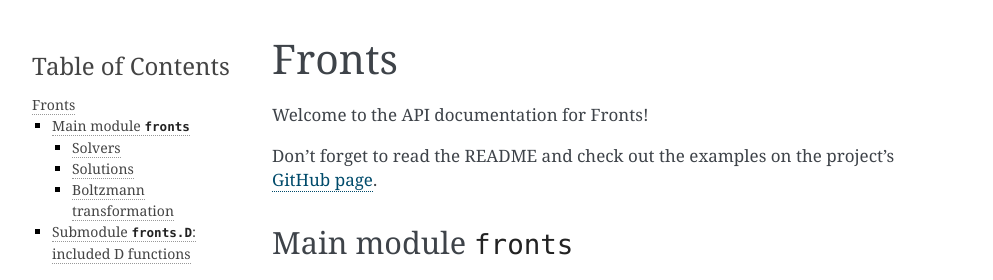
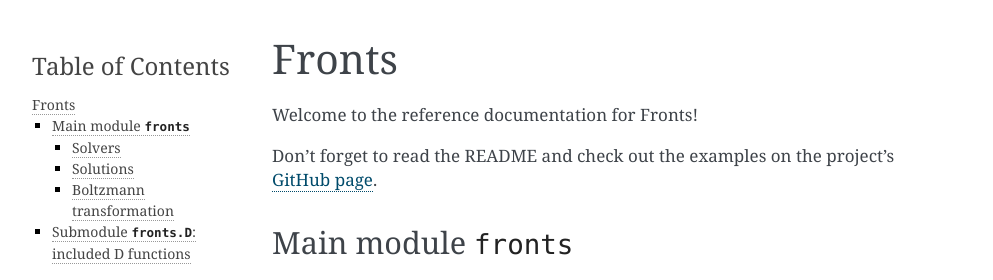
Before and after one commit to gerlero/fronts, a Sphinx documentation site: the page built from doc/source/index.rst, in a window 1280 px wide. Shown: the top 280 px of the page, without its empty margins (148-1141 px from the left). Built offline with Sphinx 7.4.7, drawn with Linux system fonts in a browser that asks for light colours.

Commit message:
Rename "API documentation" to "reference documentation"

```diff
--- a/doc/source/index.rst
+++ b/doc/source/index.rst
@@ -1,7 +1,7 @@
 Fronts
 ======
 
-Welcome to the API documentation for Fronts!
+Welcome to the reference documentation for Fronts!
 
 Don't forget to read the README and check out the examples on the project's `GitHub page <http://github.com/gerlero/fronts>`_.
 
```
Also changed, not shown: CHANGELOG.md (+1 -0 lines), README.md (+1 -1 lines).
